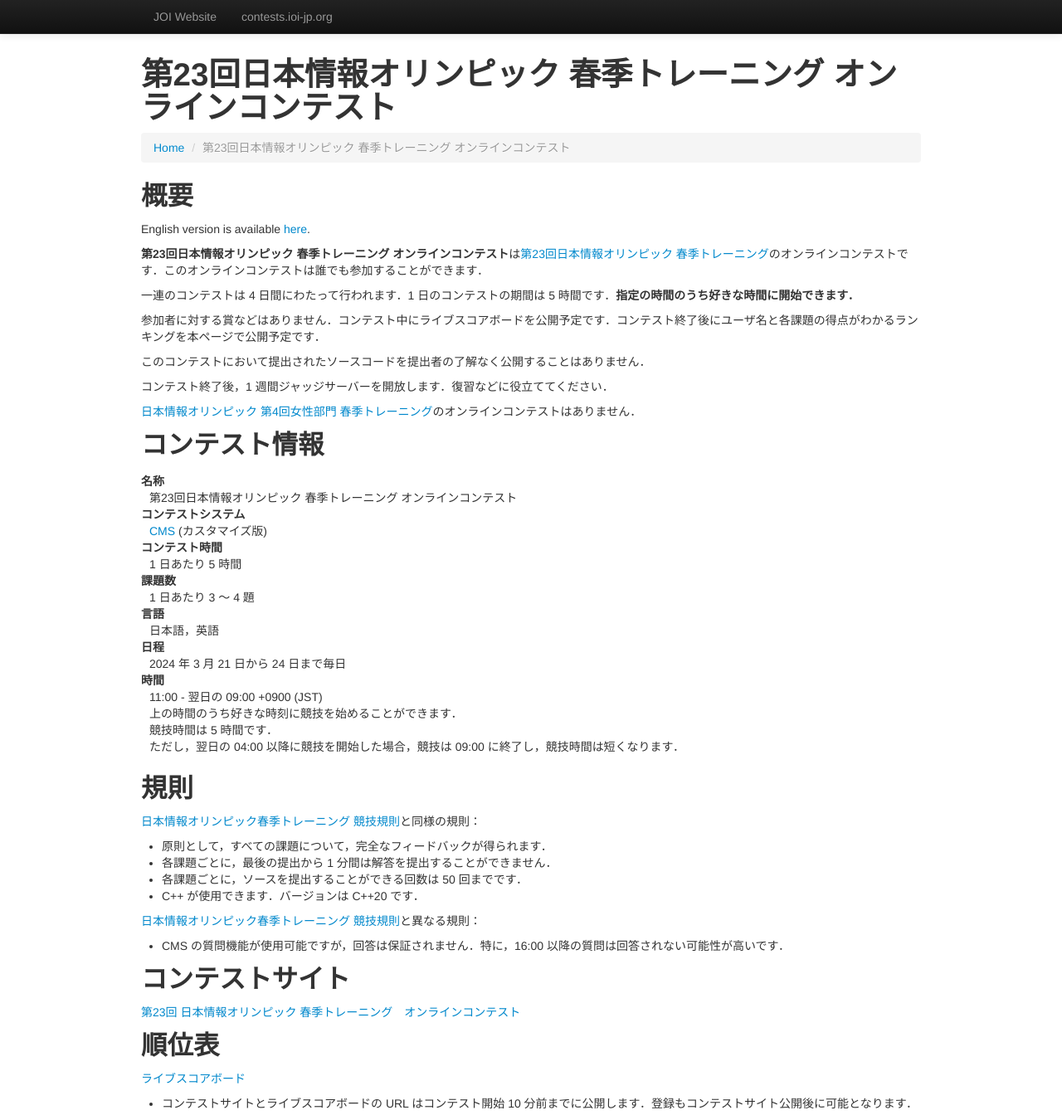
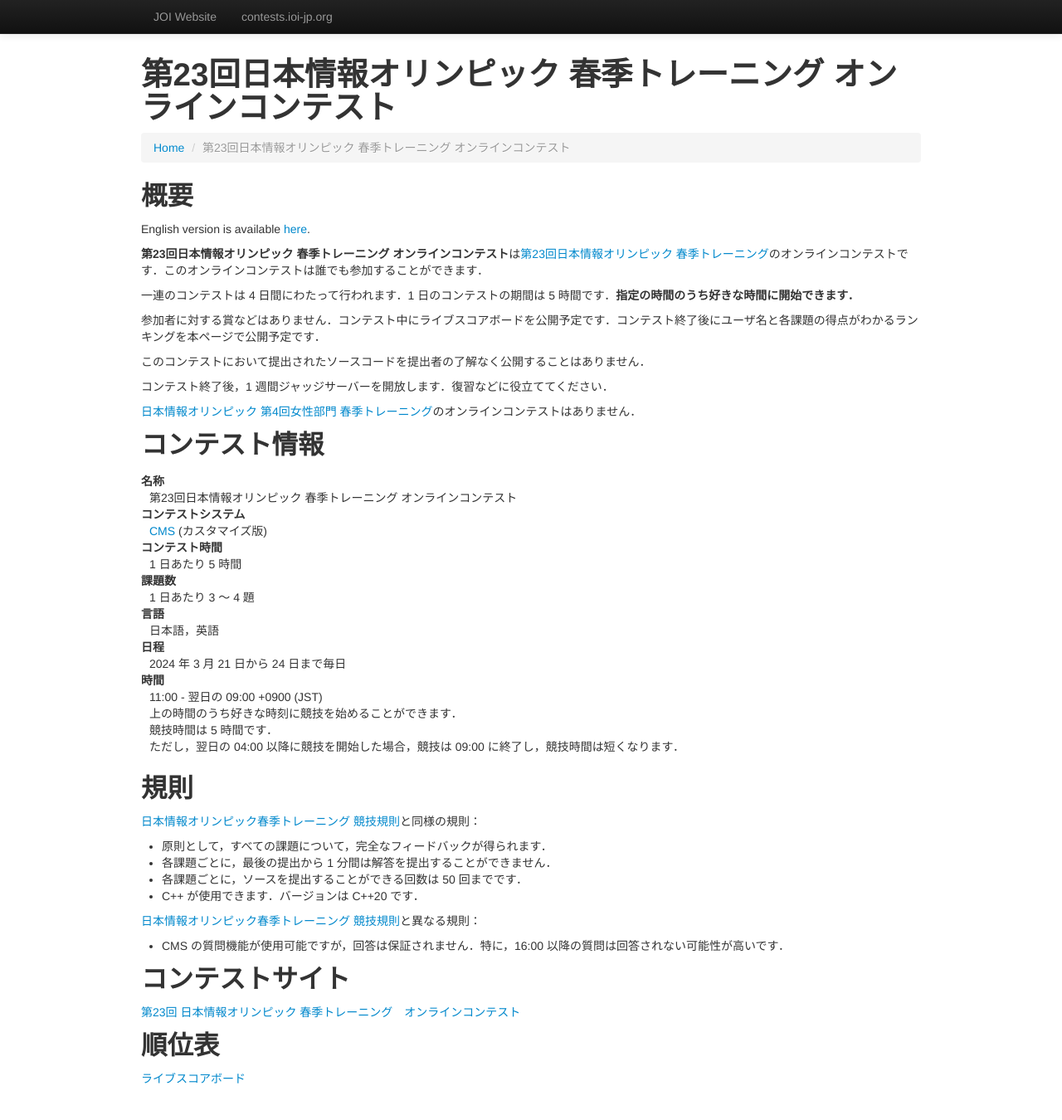
Before and after one commit to jcioi/joi-contests-site, a Jekyll site: the page built from joi-sp-2024/index.md, in a window 1280 px wide and 1350 px high. Shown: the whole window at 83% size. Built offline with Jekyll 4.4.1, drawn with Linux system fonts in a browser that asks for light colours.

Commit message:
Update index.md

```diff
--- a/joi-sp-2024/index.md
+++ b/joi-sp-2024/index.md
@@ -70,5 +70,3 @@ English version is available [here](./index-en.html).
 
 ## 順位表
 [ライブスコアボード](https://ranking.cms.ioi-jp.org)
-
-- コンテストサイトとライブスコアボードの URL はコンテスト開始 10 分前までに公開します．登録もコンテストサイト公開後に可能となります．
```
